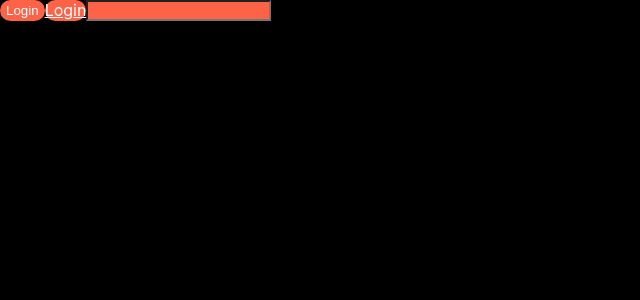
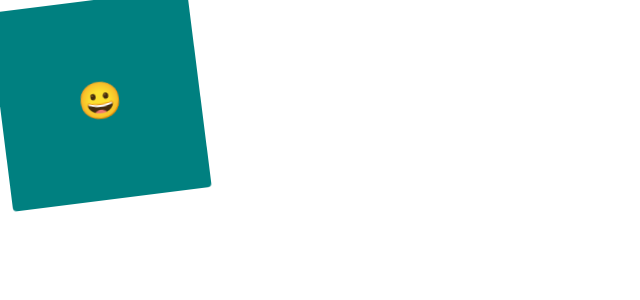
Before and after one commit to RJ-Stony/react-master, a React (Create React App) app: page / in a window 1280 px wide. Shown: the top 300 px of the page, without its empty margins (0-640 px from the left). Built offline with nearby package versions, Linux system fonts and the light colour scheme.

Commit message:
Update: Animations and pseudo selectors

```diff
--- a/src/App.js
+++ b/src/App.js
@@ -1,29 +1,49 @@
-import styled from 'styled-components';
+import styled, { keyframes } from 'styled-components';
 
-const Father = styled.div`
+const Wrapper = styled.div`
   display: flex;
 `;
 
-const Btn = styled.button`
-  color: white;
-  background-color: tomato;
-  border: 0;
-  border-radius: 15px;
+const rotationAnimation = keyframes`
+  0% {
+    transform: rotate(0deg);
+    border-radius: 0px;
+  }
+  50% {
+    border-radius: 100px;
+  }
+  100% {
+    transform: rotate(360deg);
+    border-radius: 0px;
+  }
 `;
 
-const Input = styled.input.attrs({ required: true, minLength: 10 })`
-  background-color: tomato;
+const Box = styled.div`
+  height: 200px;
+  width: 200px;
+  background-color: teal;
+  display: flex;
+  justify-content: center;
+  align-items: center;
+  animation: ${rotationAnimation} 1s linear infinite;
+  span {
+    font-size: 36px;
+    &:hover {
+      font-size: 45px;
+    }
+    &:active {
+      opacity: 0;
+    }
+  }
 `;
 
 function App() {
   return (
-    <Father as="header">
-      <Btn>Login</Btn>
-      <Btn as="a" href="/">
-        Login
-      </Btn>
-      <Input></Input>
-    </Father>
+    <Wrapper>
+      <Box>
+        <span>😀</span>
+      </Box>
+    </Wrapper>
   );
 }
 
--- a/src/index.css
+++ b/src/index.css
@@ -5,7 +5,6 @@
     sans-serif;
   -webkit-font-smoothing: antialiased;
   -moz-osx-font-smoothing: grayscale;
-  background-color: #000;
 }
 
 code {
```
